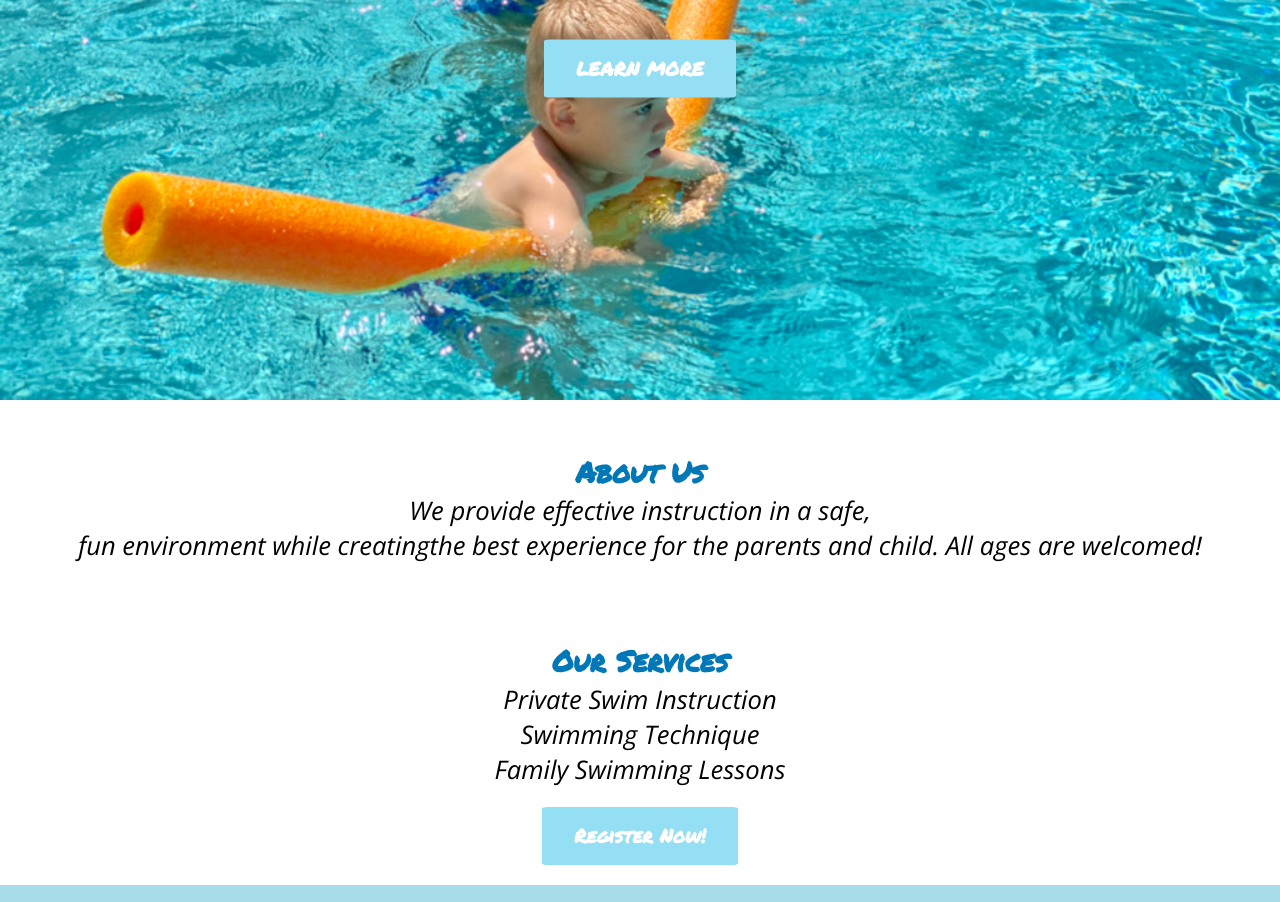
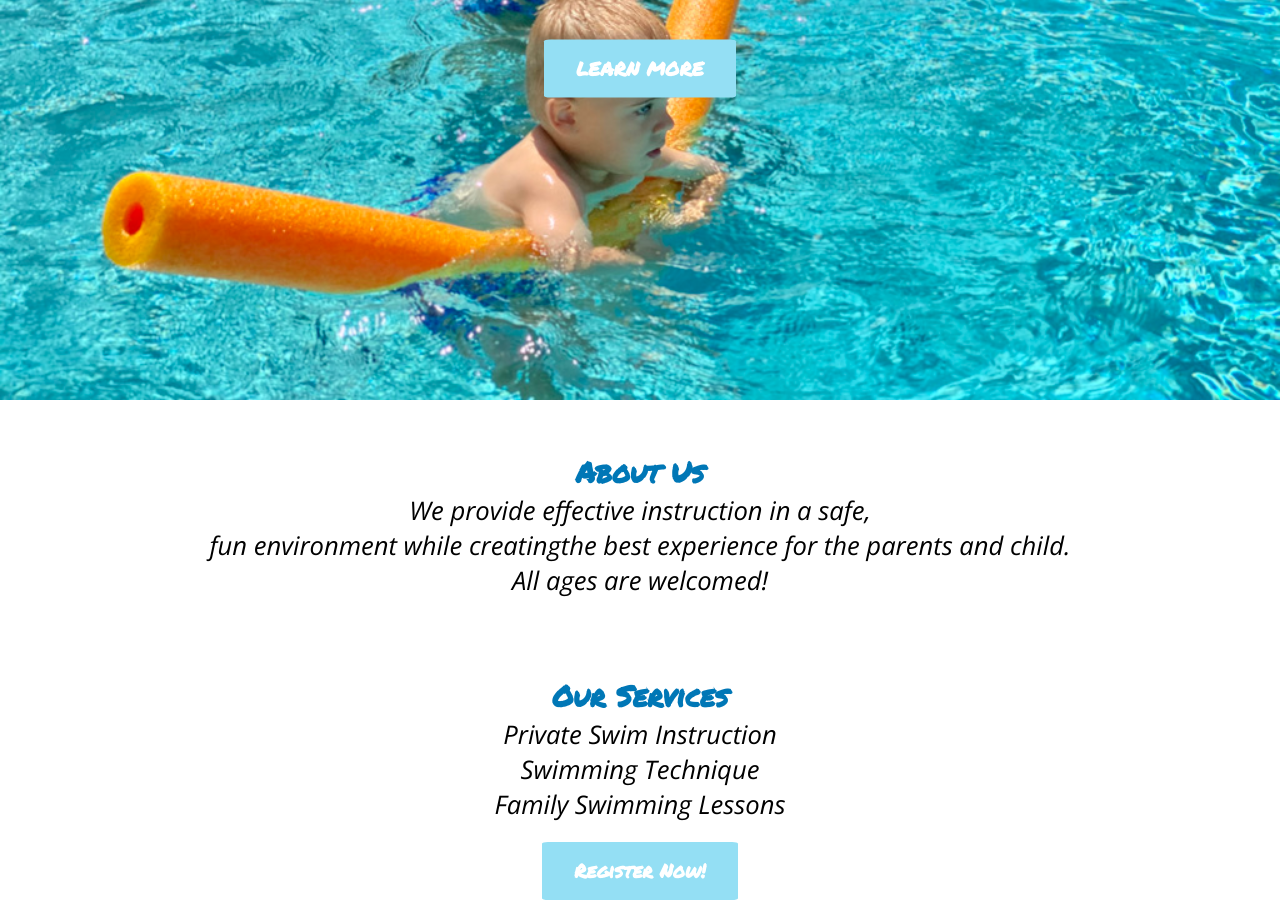
Before and after one commit to Sammy-Jean/Mermaid-Tadpoles, a plain HTML site: page index.html in a window 1280 px wide. Shown: the part 400-1302 px from the top of the page. Drawn offline with nearby package versions, Linux system fonts and the light colour scheme.

Commit message:
Update index.html

```diff
--- a/index.html
+++ b/index.html
@@ -79,7 +79,7 @@
     <!-- About Section -->
     <section class="about" id="about">
       <h2>About Us</h2>
-      <p>We provide effective instruction in a safe, <br />fun environment while creatingthe best experience for the parents and child. All ages are welcomed!</p>
+      <p>We provide effective instruction in a safe, <br />fun environment while creatingthe best experience for the parents and child.<br> All ages are welcomed!</p>
       <article>
         <h2>Our Services</h2>
         <p>Private Swim Instruction</p>
```
